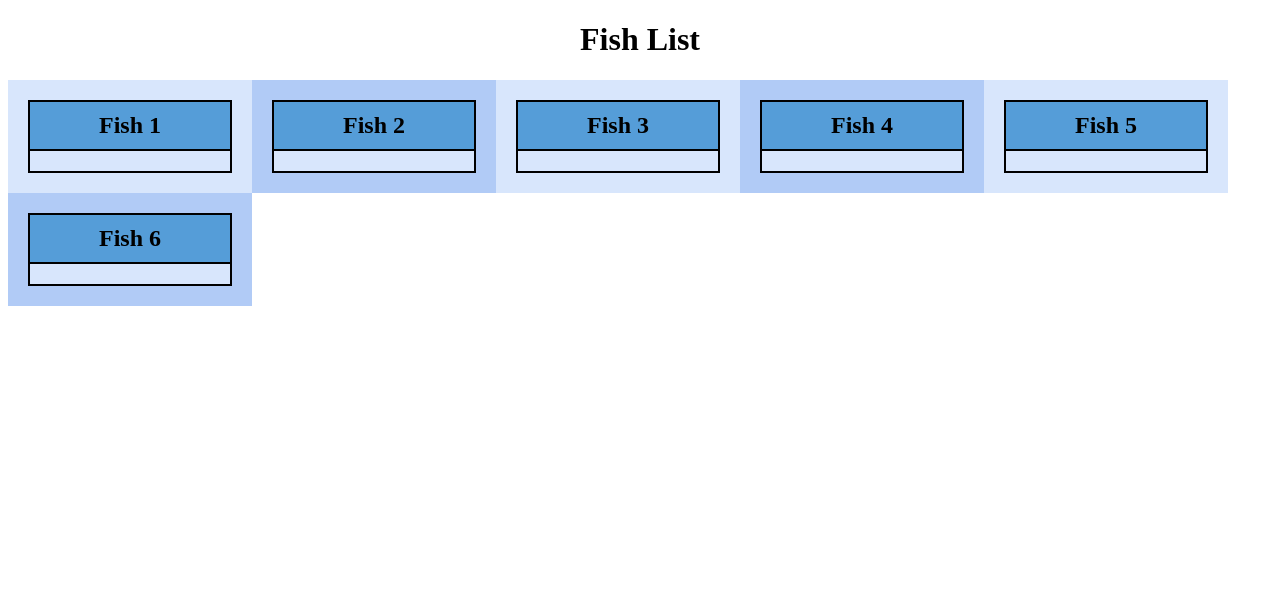
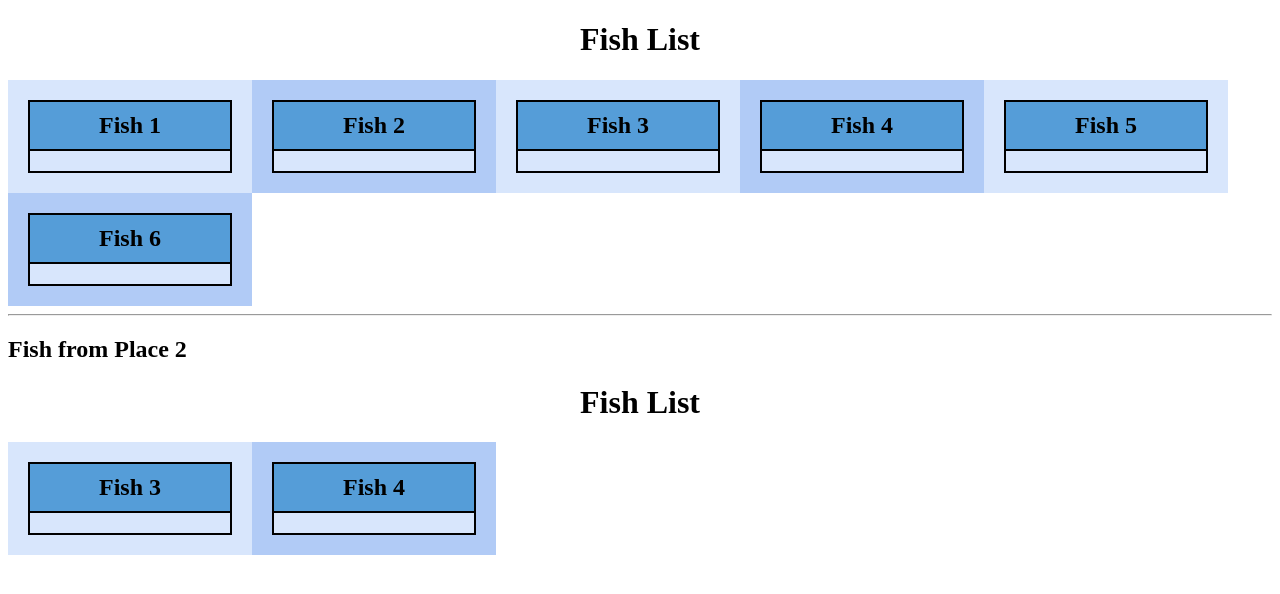
Before and after one commit to AF-186/Adam-Fairlie-Learning-AngularF26, an Angular app: page / in a window 1280 px wide. Shown: the top 594 px of the page. Built offline with nearby package versions, Linux system fonts and the light colour scheme.

Commit message:
Part 10 * Added new item method to fish.ts which uses update() * fish-list.html now shows a filtered subset defined in fish-list.ts

```diff
--- a/src/app/fish-list/fish-list.html
+++ b/src/app/fish-list/fish-list.html
@@ -6,3 +6,16 @@
 } @empty {
   <p>No fish have been caught yet...</p>
 }
+
+<hr/>
+
+<h2>Fish from <strong>Place 2</strong></h2>
+
+<h1>Fish List</h1>
+@for (fish of place2Fish(); track fish.id; let e = $even) {
+  <div class="container" [class.even] = "e">
+    <app-fish-list-item [fish] = "fish" (opened) = "onFishOpened($event)"/>
+  </div>
+} @empty {
+  <p>No <strong>Place 2</strong> fish have been caught yet...</p>
+}
--- a/src/app/fish-list/fish-list.ts
+++ b/src/app/fish-list/fish-list.ts
@@ -17,6 +17,7 @@ export class FishList {
 
   private fishService = inject(FishService);
   fishList = this.fishService.fishList;
+  place2Fish = this.fishService.place2Fish;
 
   onFishOpened(fish: Fish) {
     console.warn("Clicked entry", fish.id, ": ", fish.name)
--- a/src/app/services/fish.ts
+++ b/src/app/services/fish.ts
@@ -13,4 +13,12 @@ export class FishService {
   ]);
 
   fishList = this.fishes.asReadonly();
+
+  fishCount = computed(() => this.fishes().length);
+  place2Fish = computed(() => this.fishes().filter(f => f.location == "Place 2"))
+
+  addFish(newFish:Fish): void {
+    this.fishes.update((list) => [...list, newFish]);
+  }
+
 }
```
